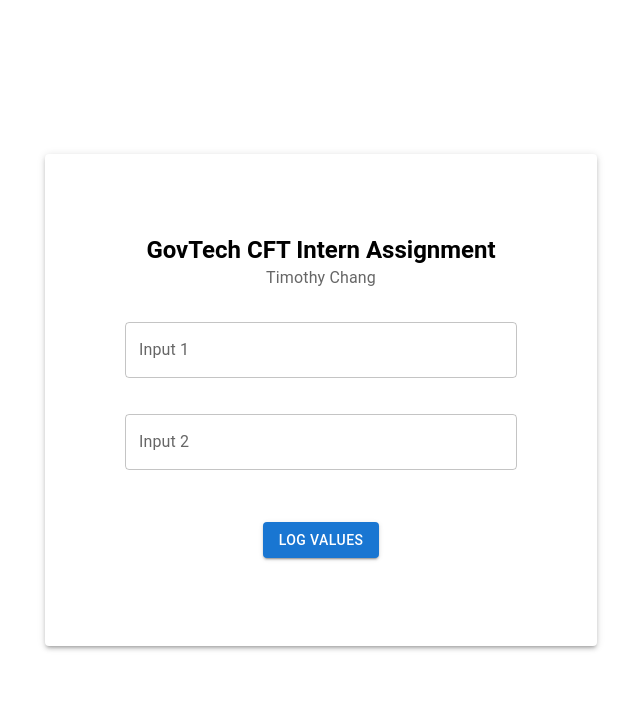
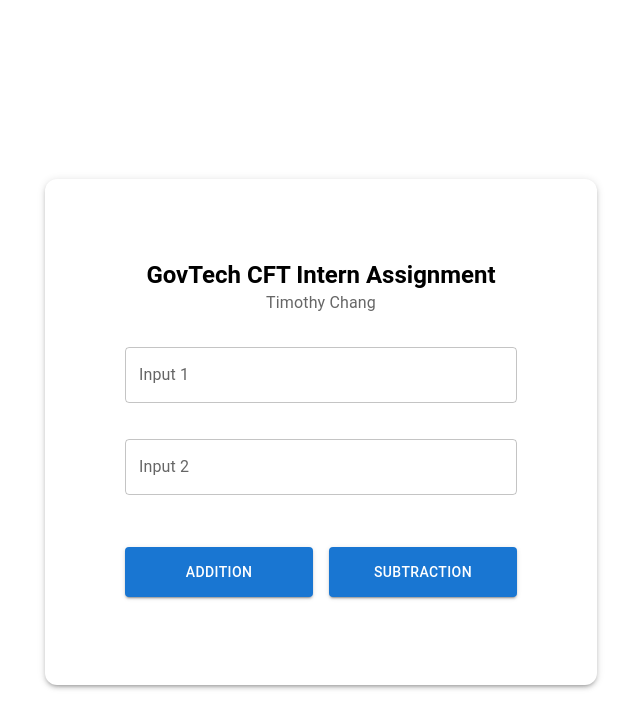
Before and after one commit to timothychangke/govTech-CFT-assignment, a React (Create React App) app in the folder client/: page / in a window 1280 px wide. Shown: the top 728 px of the page, without its empty margins (319-959 px from the left). Built offline with nearby package versions, Linux system fonts and the light colour scheme.

Commit message:
feat(button): two buttons with addition and subtraction functionality

```diff
--- /dev/null
+++ b/client/src/components/Button/AdditionButton.jsx
@@ -0,0 +1,17 @@
+import { Button } from '@mui/material'
+
+const AdditionButton = ({ handleAddition, error1, error2 }) => {
+  return (
+    <Button
+    variant="contained"
+      color="primary"
+      onClick={handleAddition}
+      disabled={error1 || error2}
+      sx={{ mt: 2, flex: 1, height: 50, borderWidth: 3 }}
+    >
+      Addition
+    </Button>
+  )
+}
+
+export default AdditionButton
--- /dev/null
+++ b/client/src/components/Button/Buttons.jsx
@@ -0,0 +1,22 @@
+import AdditionButton from './AdditionButton'
+import SubtractionButton from './SubtractionButton'
+import { Box } from '@mui/material'
+
+const Buttons = ({ handleAddition, handleSubtraction, error1, error2 }) => {
+  return (
+    <Box display="flex" gap={2} justifyContent="center" width>
+      <AdditionButton
+        handleAddition={handleAddition}
+        error1={error1}
+        error2={error2}
+      />
+      <SubtractionButton
+        handleSubtraction={handleSubtraction}
+        error1={error1}
+        error2={error2}
+      />
+    </Box>
+  )
+}
+
+export default Buttons
--- /dev/null
+++ b/client/src/components/Button/SubtractionButton.jsx
@@ -0,0 +1,17 @@
+import { Button } from '@mui/material'
+
+const SubtractionButton = ({ handleSubtraction, error1, error2 }) => {
+  return (
+    <Button
+      variant="contained"
+      color="primary"
+      onClick={handleSubtraction}
+      disabled={error1 || error2}
+      sx={{ mt: 2, flex: 1, height: 50}}
+    >
+      Subtraction
+    </Button>
+  )
+}
+
+export default SubtractionButton
--- a/client/src/components/Input/TextInputs.jsx
+++ b/client/src/components/Input/TextInputs.jsx
@@ -1,16 +1,15 @@
 import { useState } from 'react'
 import {
-  Button,
   Container,
-  Typography,
   Box,
   Card,
   CardContent,
   CardHeader,
 } from '@mui/material'
 
-import isInteger from '../../utils/helper/isInteger'
+import isNumber from '../../utils/helper/isNumber'
 import TextInput from './TextInput'
+import Buttons from '../Button/Buttons'
 
 const TextInputFields = () => {
   const [input1, setInput1] = useState('')
@@ -21,8 +20,8 @@
   const handleInput1Change = (event) => {
     const value = event.target.value
     setInput1(value)
-    if (!isInteger(value) && value !== '') {
-      setError1('Please enter a valid integer.')
+    if (!isNumber(value) && value !== '') {
+      setError1('Please enter a valid number.')
     } else {
       setError1('')
     }
@@ -31,28 +30,31 @@
   const handleInput2Change = (event) => {
     const value = event.target.value
     setInput2(value)
-    if (!isInteger(value) && value !== '') {
-      setError2('Please enter a valid integer.')
+    if (!isNumber(value) && value !== '') {
+      setError2('Please enter a valid number.')
     } else {
       setError2('')
     }
   }
 
-  const handleSubmit = () => {
+  const handleSubmit = (operation) => {
     if (!error1 && !error2) {
       const num1 = parseInt(input1, 10) || 0
       const num2 = parseInt(input2, 10) || 0
       console.log(`Input 1: ${num1}, Input 2: ${num2}`)
     }
   }
+
   return (
     <Container
       maxWidth="sm"
       sx={{
+        mt: 4,
         display: 'flex',
         justifyContent: 'center',
         alignItems: 'center',
         height: '100vh',
+        width: '100vw',
       }}
     >
       <Card
@@ -63,6 +65,7 @@
           bgcolor: 'background.paper',
           padding: 8,
           boxShadow: 3,
+          borderRadius: 3,
         }}
       >
         <CardHeader
@@ -97,15 +100,12 @@
               input={input2}
               inputText={'Input 2'}
             />
-            <Button
-              variant="contained"
-              color="primary"
-              sx={{ mt: 2 }}
-              onClick={handleSubmit}
-              disabled={error1 || error2}
-            >
-              Log Values
-            </Button>
+            <Buttons
+              handleAddition={() => handleSubmit('addition')}
+              handleSubtraction={() => handleSubmit('subtraction')}
+              error1={error1}
+              error2={error2}
+            />
           </Box>
         </CardContent>
       </Card>
--- a/client/src/utils/helper/isInteger.js
+++ /dev/null
@@ -1,5 +0,0 @@
-const isInteger = (value) => {
-  return /^-?\d+$/.test(value)
-}
-
-export default isInteger
--- /dev/null
+++ b/client/src/utils/helper/isNumber.js
@@ -0,0 +1,5 @@
+const isNumber = (value) => {
+  return /^-?\d*\.?\d+$/.test(value);
+};
+
+export default isNumber
```
